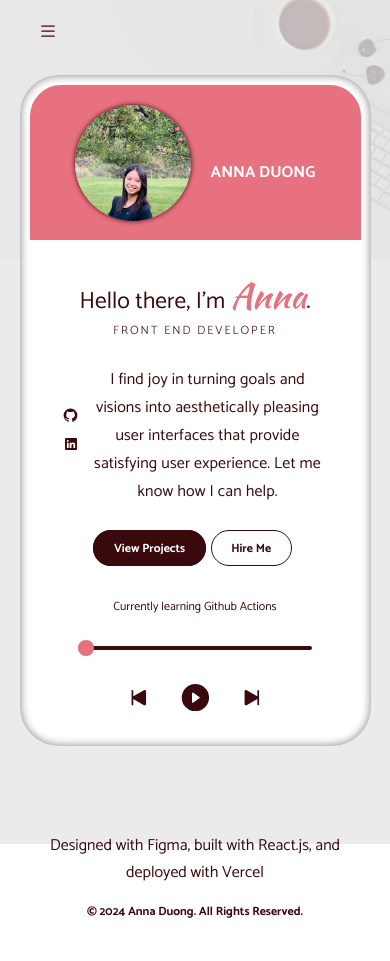
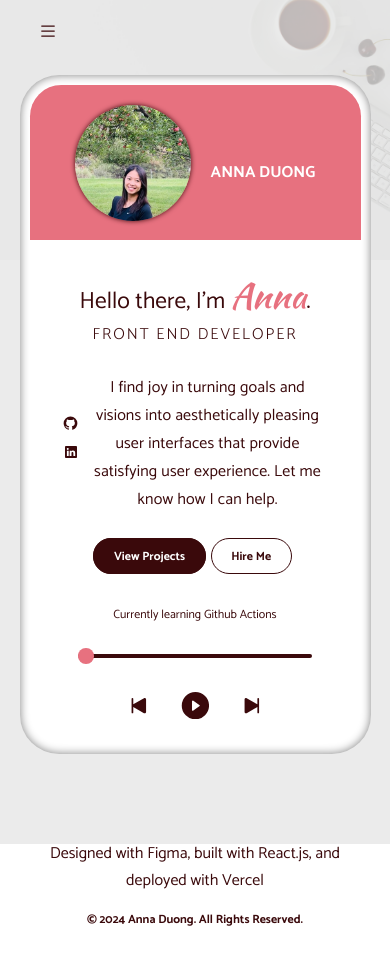
Before and after one commit to annaduong17/portfolio, a React (Create React App) app: page / in a window 390 px wide. Built offline with nearby package versions, Linux system fonts and the light colour scheme.

Commit message:
make sure Home h2 and Contact info is never less than 1rem and nothing is below 0.75rem

```diff
--- a/src/index.scss
+++ b/src/index.scss
@@ -246,7 +246,7 @@ svg {
     }
 
     h2 {
-      font-size: clamp(0.75rem, 1.5vw, 1.5rem);
+      font-size: clamp(1rem, 1.5vw, 1.5rem);
       font-weight: 100;
       letter-spacing: 2px;
       margin: 0;
@@ -682,7 +682,7 @@ svg {
   padding: clamp(20px, 4vw, 50px);
 
   p {
-    font-size: clamp(1rem, 1vw, 1rem);
+    font-size: clamp(1rem, 1.25vw, 2rem);
   }
 
   .contact-info {
@@ -783,7 +783,7 @@ svg {
       }
 
       h2 {
-        font-size: clamp(0.75rem, 3vw, 2rem);
+        font-size: clamp(1rem, 3vw, 2rem);
       }
 
       .home-description p {
@@ -917,6 +917,10 @@ svg {
   .portfolio-page .portfolio-item {
     margin-inline: 0;
 
+    h1 {
+      margin-top: 0;
+    }
+
     ul {
       padding-left: 30px;
     }
```
